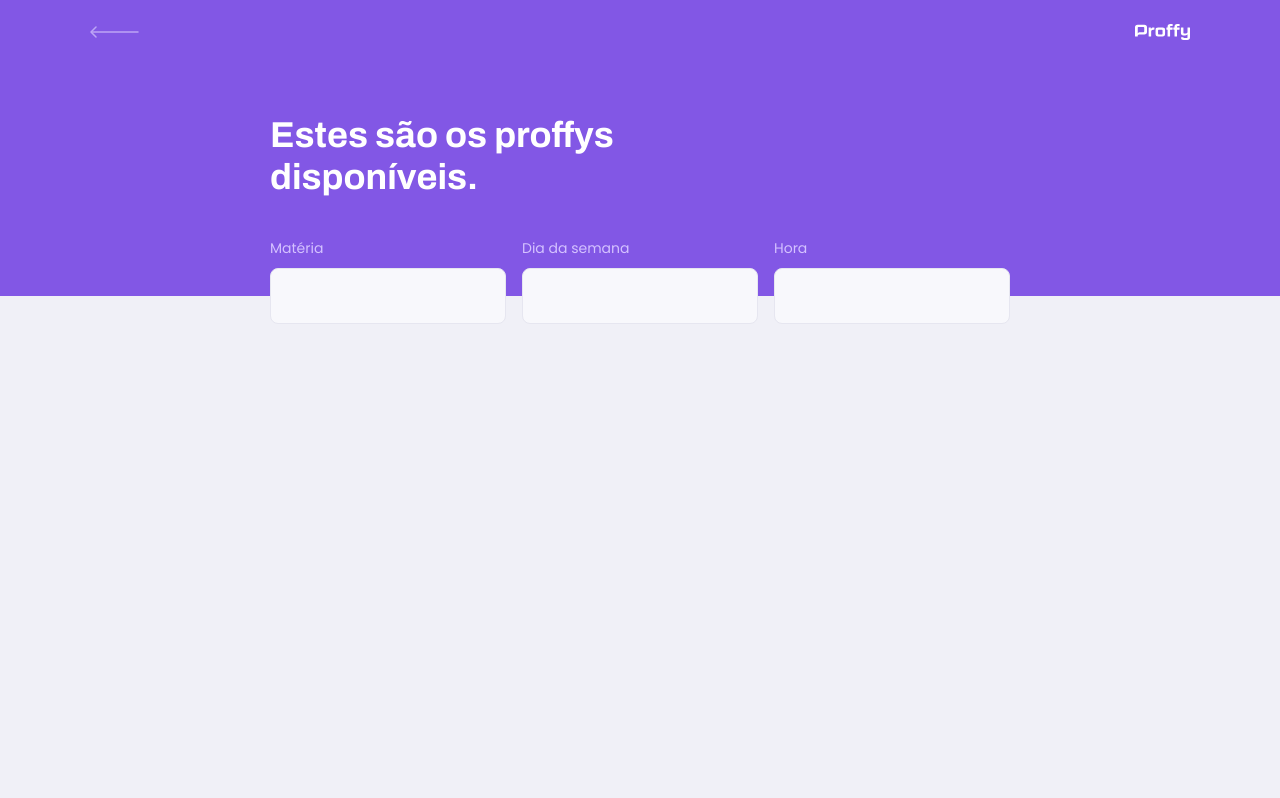
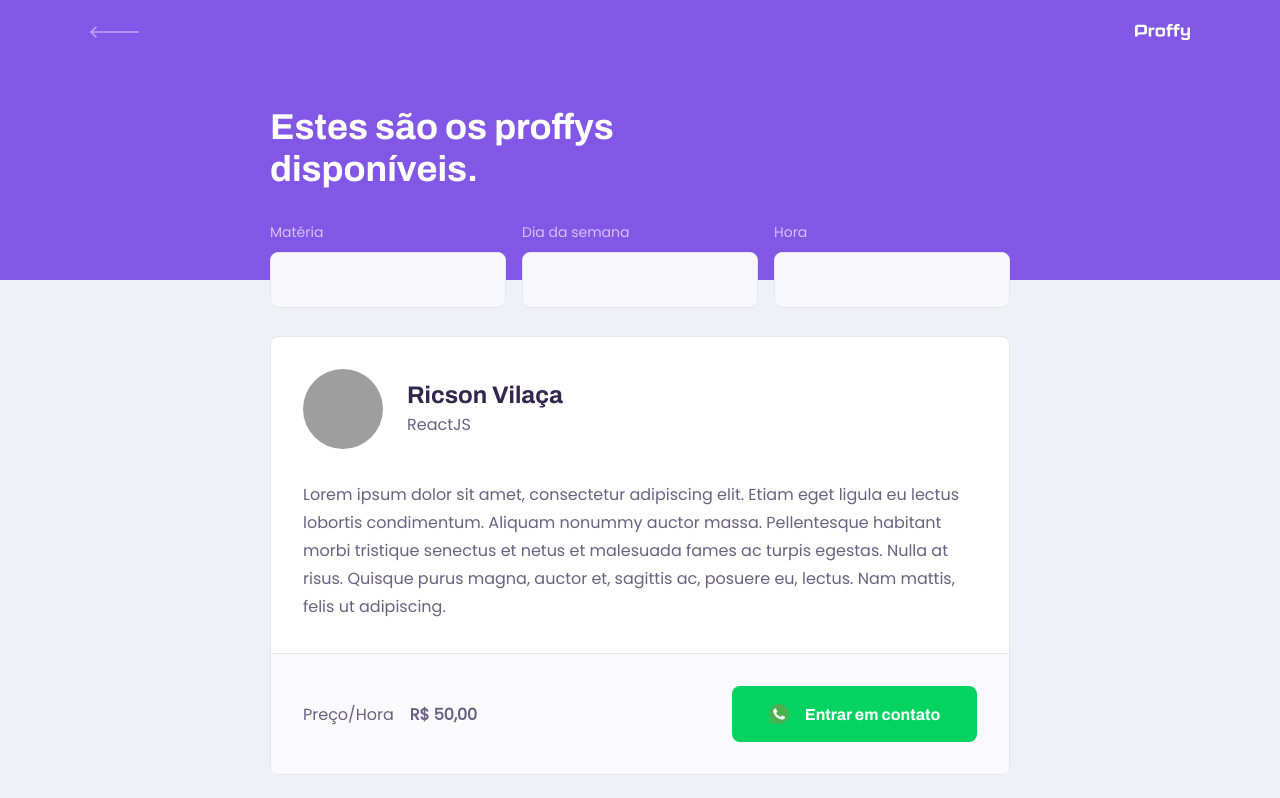
Before and after one commit to ricsonl/proffy, a React (Create React App) app in the folder web/: page /study in a window 1280 px wide. Shown: the top 798 px of the page. Built offline with nearby package versions, Linux system fonts and the light colour scheme; grey boxes are pictures that could not be loaded; the HTML template or start-up script is replaced by a standard one.

Commit message:
teacher list styling

```diff
--- a/web/src/App.css
+++ b/web/src/App.css
@@ -42,7 +42,8 @@
 }
 
 body, inout, button, textarea {
-    font: 500 1.6rem Poppins
+    font: 500 1.6rem Poppins;
+    color: var(--color-text-base);
 }
 
 @media screen and (min-width: 700px){
--- a/web/src/components/PageHeader/styles.module.css
+++ b/web/src/components/PageHeader/styles.module.css
@@ -35,7 +35,7 @@
 }
 @media screen and (min-width: 700px){
   .header{
-    height: 37vh;
+    height: 280px;
   }
   .topBarContainer{
     max-width: 1100px;
--- /dev/null
+++ b/web/src/components/TeacherItem/index.tsx
@@ -0,0 +1,39 @@
+import React from 'react';
+
+import wppIcon from '../../assets/images/icons/whatsapp.svg';
+
+import styles from './styles.module.css';
+
+const TeacherItem = () => {
+  return (
+    <article className={styles.teacherItem}>
+      <header>
+        <img src="https://avatars2.githubusercontent.com/u/54897065?s=460&u=38b229750c4f404bda4643173ffa9545dda13565&v=4" alt="Ricson Vilaça"/>
+        <div>
+          <strong>Ricson Vilaça</strong>
+          <span>ReactJS</span>
+        </div>
+      </header>
+
+      <p>
+      Lorem ipsum dolor sit amet, consectetur adipiscing elit. Etiam eget ligula eu lectus lobortis
+      condimentum. Aliquam nonummy auctor massa. Pellentesque habitant morbi tristique senectus et
+      netus et malesuada fames ac turpis egestas. Nulla at risus. Quisque purus magna, auctor et,
+      sagittis ac, posuere eu, lectus. Nam mattis, felis ut adipiscing.
+      </p>
+
+      <footer>
+        <p>
+          Preço/Hora
+          <strong>R$ 50,00</strong>
+        </p>
+        <button type="button">
+          <img src={wppIcon} alt="Whatsapp"/>
+          Entrar em contato
+        </button>
+      </footer>
+    </article>
+  );
+}
+
+export default TeacherItem;
--- /dev/null
+++ b/web/src/components/TeacherItem/styles.module.css
@@ -0,0 +1,89 @@
+.teacherItem{
+  background-color: var(--color-box-base);
+  border: 1px solid var(--color-line-in-white);
+  border-radius: .8rem;
+  margin-top: 2.4rem;
+  overflow: hidden;
+}
+.teacherItem header{
+  padding: 3.2rem 2rem;
+  display: flex;
+  align-items: center;
+}
+.teacherItem header img{
+  width: 8rem;
+  height: 8rem;
+  border-radius: 50%;
+}
+.teacherItem header div{
+  margin-left: 2.4rem;
+}
+.teacherItem header div strong{
+  font: 700 2.4rem Archivo;
+  display: block;
+  color: var(--color-text-title);
+}
+.teacherItem header div span{
+  font-size: 1.6rem;
+  display: block;
+  margin-top: 0.4rem;
+}
+.teacherItem > p{
+  padding: 0 2rem;
+  font-size: 1.6rem;
+  line-height: 2.8rem;
+}
+.teacherItem footer{
+  padding: 3.2rem 2rem;
+  background-color: var(--color-box-footer);
+  border-top: 1px solid var(--color-line-in-white);
+  margin-top: 3.2rem;
+  display: flex;
+  align-items: center;
+  justify-content: space-between;
+}
+.teacherItem footer p strong{
+  color: var(-color-primary);
+  font-size: 1.6rem;
+  display: block;
+}
+.teacherItem footer button{
+  width: 20rem;
+  height: 5.6rem;
+  background: var(--color-secundary);
+  color: var(--color-button-text);
+  border: 0;
+  border-radius: 0.8rem;
+  outline: none;
+  cursor: pointer;
+  font: 700 1.4rem Archivo;
+  display: flex;
+  align-items: center;
+  justify-content: space-evenly;
+  transition: 0.2s;
+}
+.teacherItem footer button:hover{
+  background-color: var(--color-secundary-dark);
+}
+
+@media screen and (min-width: 700px){
+  .teacherItem header,
+  .teacherItem footer{
+    padding: 3.2rem;
+  }
+  .teacherItem > p {
+    padding: 0 3.2rem;
+  }
+  .teacherItem footer p strong{
+    display: initial;
+    margin-left: 1.6rem;
+  }
+  .teacherItem footer button{
+    width: 24.5rem;
+    font-size: 1.6rem;
+    justify-content: center;
+  }
+  .teacherItem footer button img{
+    margin-right: 1.6rem;
+  }
+}
--- a/web/src/pages/TeacherList/index.tsx
+++ b/web/src/pages/TeacherList/index.tsx
@@ -1,6 +1,7 @@
 import React from 'react';
 
 import PageHeader from '../../components/PageHeader';
+import TeacherItem from '../../components/TeacherItem';
 
 import styles from './styles.module.css';
 
@@ -23,6 +24,11 @@
           </div>
         </form>
       </PageHeader>
+
+      <main>
+        <TeacherItem />
+        <TeacherItem />
+      </main>
     </div>
   );
 };
--- a/web/src/pages/TeacherList/styles.module.css
+++ b/web/src/pages/TeacherList/styles.module.css
@@ -28,15 +28,24 @@
   padding: 0 1.6rem;
   font: 1.6rem Archivo;
 }
-.inputBlock:focus-within:after{
+.inputBlock:after{
   content: '';
-  width: calc(100% - 3.2rem);
+  width: 0;
   height: 2px;
   background-color: var(--color-primary-light);
   position: absolute;
   left: 1.6rem;
   right: 1.6rem;
   bottom: 0;
+  transition: width .1s;
+}
+.inputBlock:focus-within:after{
+  width: calc(100% - 3.2rem);
+}
+
+.page main{
+  margin: 3.2rem auto;
+  width: 90%;
 }
 
 @media screen and (min-width: 700px){
@@ -54,5 +63,9 @@
   .inputBlock + .inputBlock{
     margin-top: 0;
   }
-
+  .page main{
+    padding: 3.2rem 0;
+    max-width: 740px;
+    margin: 0 auto;
+  }
 }
```
